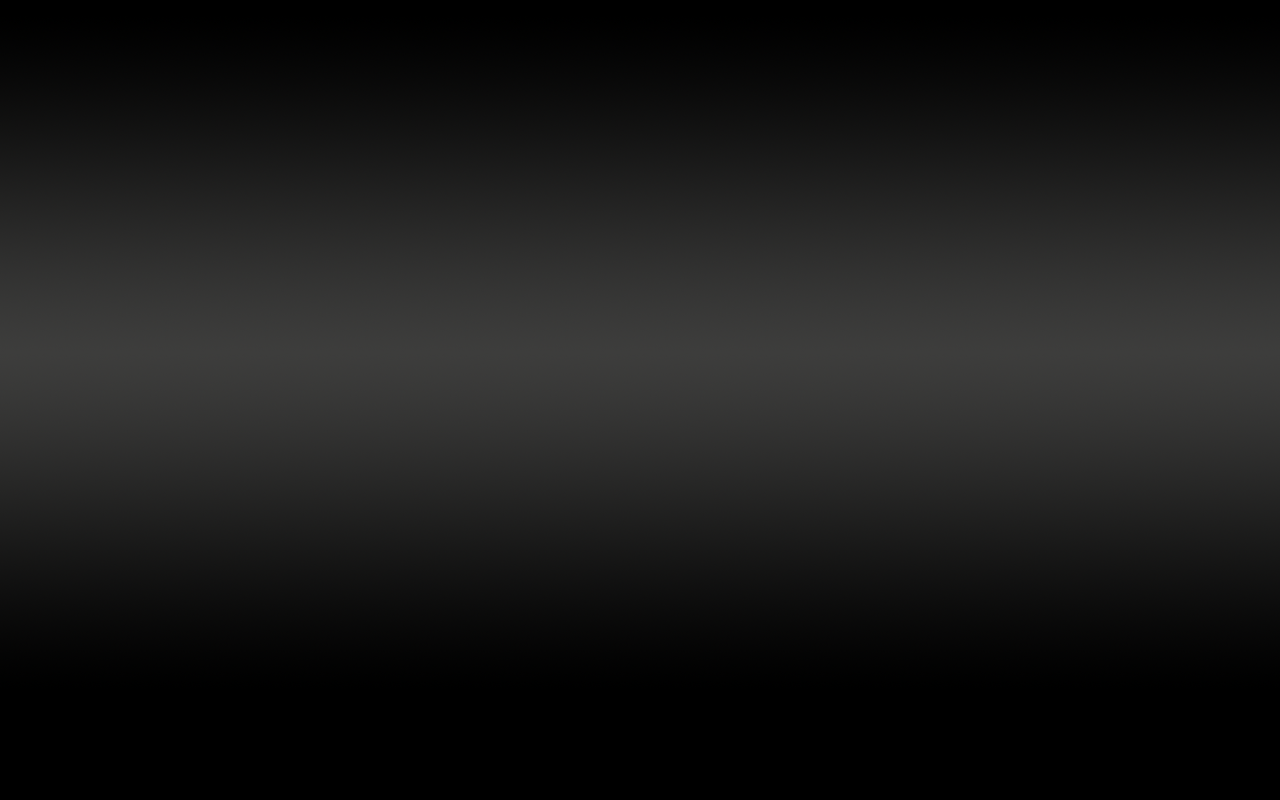
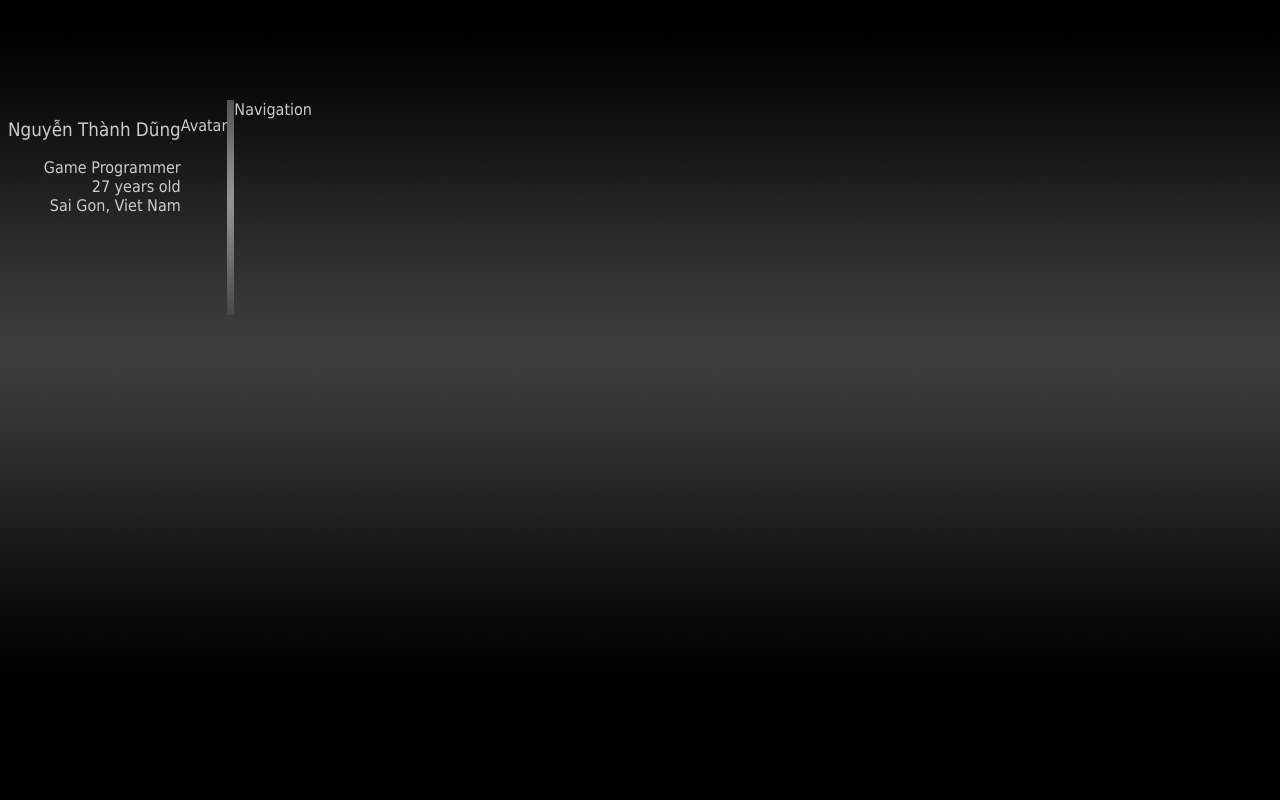
Before and after one commit to NguyenThanhDung/ntd.vn, a PHP site: page / in a window 1280 px wide. Run offline with PHP 8.4, Linux system fonts and the light colour scheme.

Commit message:
+ Create page layout

```diff
--- a/index.php
+++ b/index.php
@@ -8,8 +8,25 @@
 
 <body>
 
+	<div id="content">
 
+		<div id="profile_info">
+			<p id="name">Nguyễn Thành Dũng</p>
+			<p id="info">Game Programmer<br/>27 years old<br/>Sai Gon, Viet Nam</p>
+		</div>
 
-</<body>
+		<div id="avatar">
+			<p>Avatar</p>
+		</div>
+
+		<img id="line" alt="Line" src="images/line.png">
+
+		<div id="nagivation">
+			<p>Navigation</p>
+		</div>
+
+	</div>
+
+</body>
 
 </html>
--- a/style/style.css
+++ b/style/style.css
@@ -3,4 +3,42 @@
 body
 {
 	background: #000 url("../images/background.png") repeat-x;
+	color: #ccc;
 }
+
+p
+{
+	font-family: Tahoma, Arial, Sans-serif;
+}
+
+#content
+{
+	margin-top: 100px;
+}
+
+#profile_info
+{
+	float: left;
+	text-align: right;
+}
+
+#profile_info #name
+{
+	font-size: 14pt;
+}
+
+#profile_info #info
+{
+	font-size: 12pt;
+
+}
+
+#avatar
+{
+	float: left;
+}
+
+#line
+{
+	float: left;
+}
```
Also changed, not shown: images/line.png (added).
